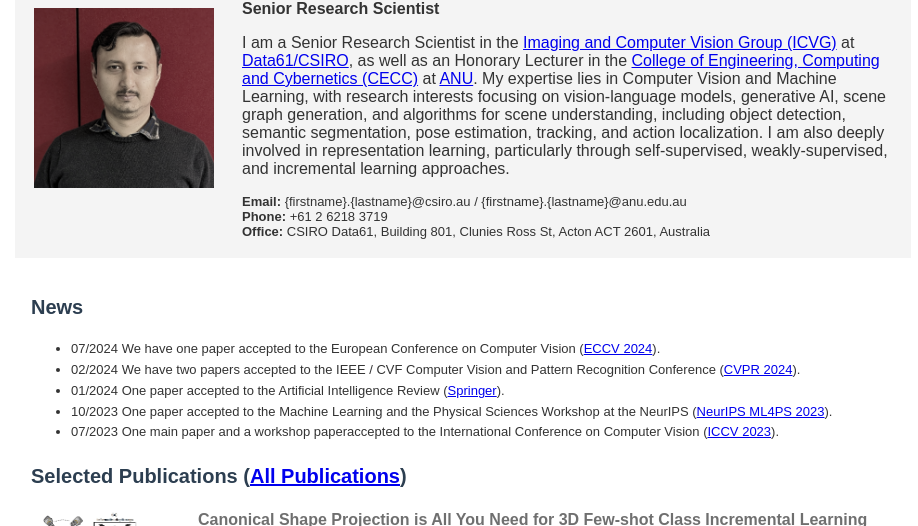
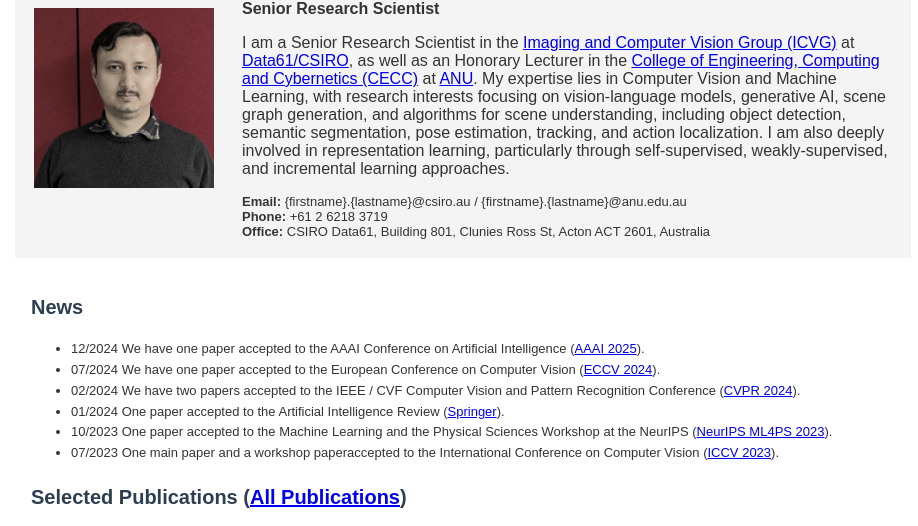
Before and after one commit to zeeshanhayder/zeeshanhayder.github.io, a plain HTML site: page index.html in a window 1280 px wide. Shown: the part 63-589 px from the top of the page, without its empty margins (177-1095 px from the left). Drawn offline with Linux system fonts and the light colour scheme.

Commit message:
Updated index.html

```diff
--- a/index.html
+++ b/index.html
@@ -5,7 +5,7 @@
     <meta charset="UTF-8">
     <meta name="viewport" content="width=device-width, initial-scale=1.0">
     <meta http-equiv="Cache-Control" content="max-age=3600, public">
-    <title>Dr. Zeeshan Hayder - Research Scientist</title>
+    <title>Dr. Zeeshan Hayder - Senior Research Scientist</title>
     <style>
         body {
             font-family: Arial, sans-serif;
@@ -122,6 +122,10 @@
         <section id="news">
             <h2>News</h2>
             <ul class="news-list">
+                <li class="news-item">
+                    <span class="news-date">12/2024</span>
+                    <span class="news-content">We have one paper accepted to the AAAI Conference on Artificial Intelligence (<a href="https://aaai.org/conference/aaai/aaai-25/" target="_blank">AAAI 2025</a>).</span>
+                </li>
                 <li class="news-item">
                     <span class="news-date">07/2024</span>
                     <span class="news-content">We have one paper accepted to the European Conference on Computer Vision (<a href="https://eccv.ecva.net/" target="_blank">ECCV 2024</a>).</span>
```
